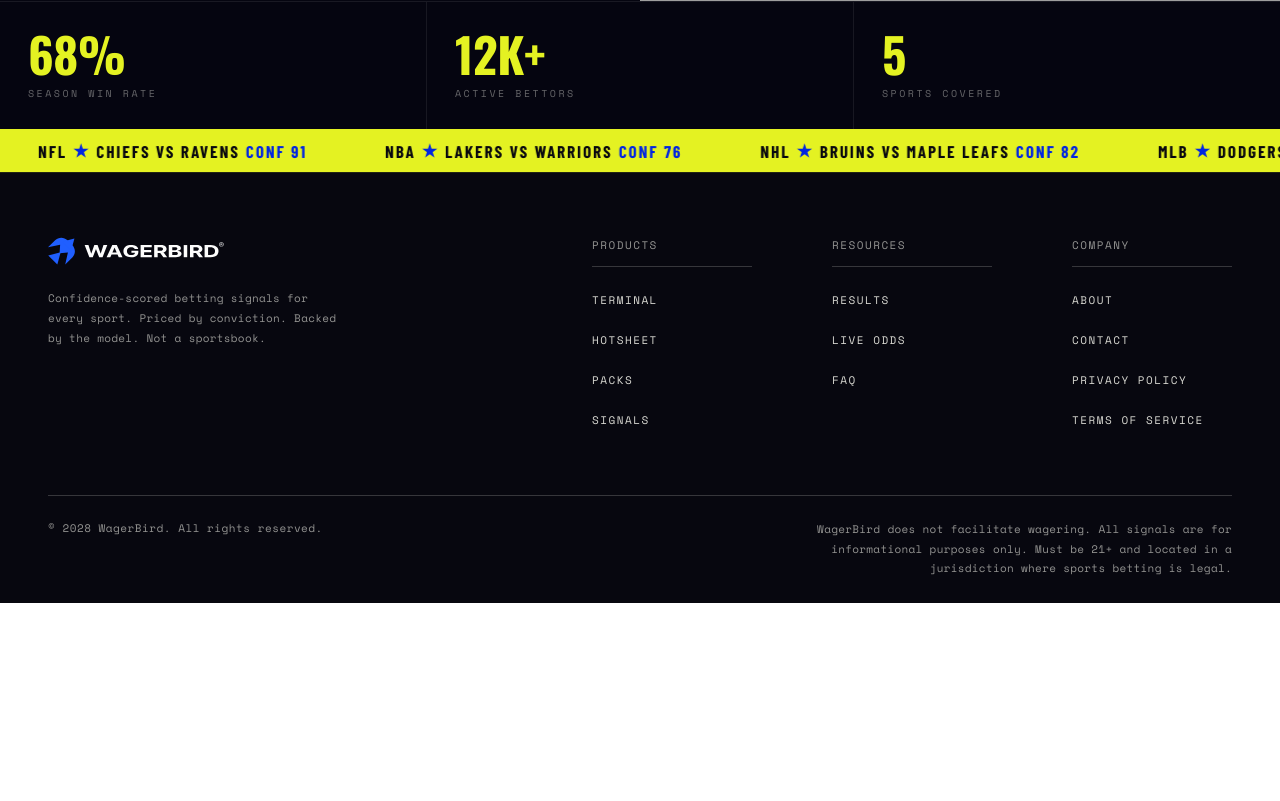
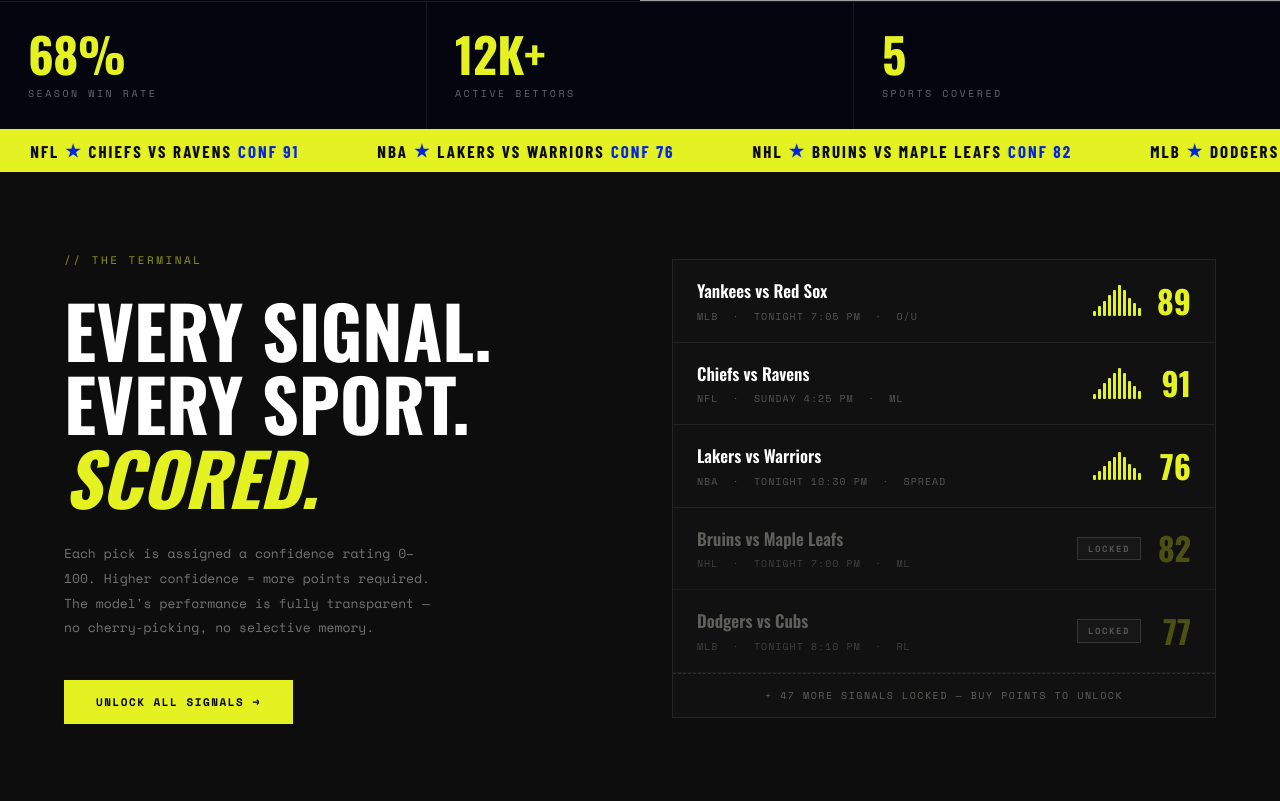
Before and after one commit to kendevops/wagerbird-app, a Next.js app: page / in a window 1280 px wide. Shown: the part 839-1640 px from the top of the page. Before the commit the page ends 1442 px from the top, so only its background shows below. Built offline with nearby package versions, Linux system fonts and the light colour scheme; grey boxes are pictures that could not be loaded; a web font is replaced by a local one.

Commit message:
Create reusable SignalCard component with hover animations

```diff
--- a/app/globals.css
+++ b/app/globals.css
@@ -97,3 +97,225 @@ body {
   font-weight: 900;
   color: var(--color-dark-blue);
 }
+
+/* ─── Signals Section ─────────────────────────────── */
+.signals-section {
+  display: grid;
+  grid-template-columns: 1fr 1fr;
+  align-items: center;
+  gap: 64px;
+  padding: 80px 64px;
+  background: #0d0d0d;
+}
+
+@media (max-width: 1024px) {
+  .signals-section {
+    grid-template-columns: 1fr;
+    padding: 60px 32px;
+    gap: 48px;
+  }
+}
+
+@media (max-width: 640px) {
+  .signals-section {
+    padding: 48px 20px;
+    gap: 40px;
+  }
+}
+
+/* Copy column */
+.signals-label {
+  display: block;
+  font-family: var(--font-space-mono), monospace;
+  font-size: 11px;
+  font-weight: 400;
+  letter-spacing: 2.5px;
+  text-transform: uppercase;
+  color: rgba(228, 242, 34, 0.6);
+  margin-bottom: 24px;
+}
+
+.signals-heading {
+  font-family: var(--font-oswald), sans-serif;
+  font-size: clamp(42px, 6vw, 72px);
+  font-weight: 700;
+  line-height: 1.02;
+  text-transform: uppercase;
+  color: #fff;
+  margin: 0 0 28px;
+}
+
+.signals-heading-accent {
+  font-style: italic;
+  color: var(--color-yellow);
+}
+
+.signals-description {
+  font-family: var(--font-space-mono), monospace;
+  font-size: 13px;
+  font-weight: 400;
+  line-height: 1.9;
+  color: rgba(240, 240, 232, 0.45);
+  max-width: 380px;
+  margin: 0 0 40px;
+}
+
+.signals-cta {
+  display: inline-flex;
+  align-items: center;
+  padding: 14px 32px;
+  background: var(--color-yellow);
+  font-family: var(--font-space-mono), monospace;
+  font-size: 11px;
+  font-weight: 700;
+  letter-spacing: 1.5px;
+  text-transform: uppercase;
+  color: #000;
+  text-decoration: none;
+  transition: background 0.18s, transform 0.18s;
+}
+
+.signals-cta:hover {
+  background: #fff;
+  transform: translateY(-1px);
+}
+
+/* Panel column */
+.signals-panel {
+  border: 1px solid rgba(255, 255, 255, 0.08);
+  background: #111111;
+  overflow: hidden;
+}
+
+.signals-cards {
+  display: flex;
+  flex-direction: column;
+}
+
+.signals-panel-footer {
+  padding: 14px 20px;
+  border-top: 1px dashed rgba(255, 255, 255, 0.12);
+  font-family: var(--font-space-mono), monospace;
+  font-size: 10px;
+  font-weight: 400;
+  letter-spacing: 1.5px;
+  text-transform: uppercase;
+  color: rgba(240, 240, 232, 0.35);
+  text-align: center;
+}
+
+/* ─── Signal Card ─────────────────────────────────── */
+.signal-card {
+  position: relative;
+  display: flex;
+  align-items: center;
+  justify-content: space-between;
+  gap: 16px;
+  padding: 18px 24px;
+  border-bottom: 1px solid rgba(255, 255, 255, 0.07);
+  background: #111111;
+  cursor: default;
+  overflow: hidden;
+  transition: background 0.2s;
+}
+
+.signal-card:hover {
+  background: #161616;
+}
+
+.signal-card--locked {
+  opacity: 0.7;
+}
+
+/* Yellow left accent bar */
+.signal-card-accent {
+  position: absolute;
+  left: 0;
+  top: 0;
+  bottom: 0;
+  width: 3px;
+  background: var(--color-yellow);
+  transform-origin: top;
+}
+
+/* Info side */
+.signal-card-info {
+  display: flex;
+  flex-direction: column;
+  gap: 5px;
+  min-width: 0;
+}
+
+.signal-card-matchup {
+  font-family: var(--font-oswald), sans-serif;
+  font-size: 17px;
+  font-weight: 600;
+  color: #fff;
+  white-space: nowrap;
+  overflow: hidden;
+  text-overflow: ellipsis;
+}
+
+.signal-card-matchup--locked {
+  color: rgba(240, 240, 232, 0.5);
+}
+
+.signal-card-meta {
+  font-family: var(--font-space-mono), monospace;
+  font-size: 10px;
+  font-weight: 400;
+  letter-spacing: 1px;
+  text-transform: uppercase;
+  color: rgba(240, 240, 232, 0.3);
+}
+
+/* Score side */
+.signal-card-score-area {
+  display: flex;
+  align-items: center;
+  gap: 14px;
+  flex-shrink: 0;
+}
+
+.signal-card-score {
+  font-family: var(--font-oswald), sans-serif;
+  font-size: 32px;
+  font-weight: 700;
+  color: var(--color-yellow);
+  line-height: 1;
+  min-width: 36px;
+  text-align: right;
+}
+
+.signal-card-score--locked {
+  color: rgba(228, 242, 34, 0.4);
+}
+
+/* Confidence bars visualizer */
+.signal-bars {
+  display: flex;
+  align-items: flex-end;
+  gap: 2px;
+}
+
+.signal-bar {
+  display: block;
+  width: 3px;
+  background: var(--color-yellow);
+  border-radius: 1px;
+}
+
+/* Locked badge */
+.signal-locked-badge {
+  display: inline-flex;
+  align-items: center;
+  padding: 4px 10px;
+  border: 1px solid rgba(240, 240, 232, 0.2);
+  font-family: var(--font-space-mono), monospace;
+  font-size: 9px;
+  font-weight: 700;
+  letter-spacing: 1.5px;
+  text-transform: uppercase;
+  color: rgba(240, 240, 232, 0.4);
+  background: rgba(255, 255, 255, 0.04);
+}
--- a/app/page.tsx
+++ b/app/page.tsx
@@ -1,11 +1,13 @@
 import Hero from "@/components/Hero";
 import Ticker from "@/components/Ticker";
+import Signals from "@/components/Signals";
 
 export default function Home() {
   return (
     <main>
       <Hero />
       <Ticker />
+      <Signals />
     </main>
   );
 }
--- /dev/null
+++ b/components/SignalCard.tsx
@@ -0,0 +1,92 @@
+"use client";
+
+import { motion, AnimatePresence } from "framer-motion";
+import { useState } from "react";
+
+// Bar heights pattern for the confidence visualizer (10 bars)
+const BAR_HEIGHTS = [4, 8, 12, 16, 20, 24, 20, 14, 10, 6];
+
+function ConfidenceBars({ confidence }: { confidence: number }) {
+  // Scale bars based on confidence (70–100 range)
+  const scale = confidence / 100;
+  return (
+    <div className="signal-bars" aria-hidden="true">
+      {BAR_HEIGHTS.map((h, i) => (
+        <span
+          key={i}
+          className="signal-bar"
+          style={{ height: `${Math.round(h * scale + h * 0.4)}px` }}
+        />
+      ))}
+    </div>
+  );
+}
+
+export interface SignalCardProps {
+  matchup: string;
+  sport: string;
+  time: string;
+  betType: string;
+  confidence: number;
+  locked?: boolean;
+}
+
+export default function SignalCard({
+  matchup,
+  sport,
+  time,
+  betType,
+  confidence,
+  locked = false,
+}: SignalCardProps) {
+  const [hovered, setHovered] = useState(false);
+
+  return (
+    <motion.div
+      className={`signal-card${locked ? " signal-card--locked" : ""}`}
+      onHoverStart={() => setHovered(true)}
+      onHoverEnd={() => setHovered(false)}
+      animate={{
+        boxShadow: hovered
+          ? "0 0 0 1px rgba(228,242,34,0.25), 0 8px 32px rgba(228,242,34,0.12)"
+          : "0 0 0 0px rgba(228,242,34,0), 0 0px 0px rgba(228,242,34,0)",
+      }}
+      transition={{ duration: 0.22, ease: "easeOut" }}
+    >
+      {/* Yellow left accent bar */}
+      <AnimatePresence>
+        {hovered && (
+          <motion.span
+            className="signal-card-accent"
+            initial={{ scaleY: 0, originY: 0 }}
+            animate={{ scaleY: 1 }}
+            exit={{ scaleY: 0 }}
+            transition={{ duration: 0.2, ease: "easeOut" }}
+          />
+        )}
+      </AnimatePresence>
+
+      {/* Left: matchup info */}
+      <div className="signal-card-info">
+        <span className={`signal-card-matchup${locked ? " signal-card-matchup--locked" : ""}`}>
+          {matchup}
+        </span>
+        <span className="signal-card-meta">
+          {sport} &nbsp;·&nbsp; {time} &nbsp;·&nbsp; {betType}
+        </span>
+      </div>
+
+      {/* Right: confidence display */}
+      <div className="signal-card-score-area">
+        {locked ? (
+          <span className="signal-locked-badge">LOCKED</span>
+        ) : (
+          <ConfidenceBars confidence={confidence} />
+        )}
+        <span className={`signal-card-score${locked ? " signal-card-score--locked" : ""}`}>
+          {confidence}
+        </span>
+      </div>
+    </motion.div>
+  );
+}
--- /dev/null
+++ b/components/Signals.tsx
@@ -0,0 +1,48 @@
+import SignalCard, { SignalCardProps } from "./SignalCard";
+
+const signals: SignalCardProps[] = [
+  { matchup: "Yankees vs Red Sox", sport: "MLB", time: "Tonight 7:05 PM", betType: "O/U",    confidence: 89, locked: false },
+  { matchup: "Chiefs vs Ravens",   sport: "NFL", time: "Sunday 4:25 PM",  betType: "ML",     confidence: 91, locked: false },
+  { matchup: "Lakers vs Warriors", sport: "NBA", time: "Tonight 10:30 PM",betType: "Spread", confidence: 76, locked: false },
+  { matchup: "Bruins vs Maple Leafs", sport: "NHL", time: "Tonight 7:00 PM", betType: "ML", confidence: 82, locked: true  },
+  { matchup: "Dodgers vs Cubs",    sport: "MLB", time: "Tonight 8:10 PM", betType: "RL",     confidence: 77, locked: true  },
+];
+
+export default function Signals() {
+  return (
+    <section className="signals-section">
+      {/* Left — copy */}
+      <div className="signals-copy">
+        <span className="signals-label">// The Terminal</span>
+
+        <h2 className="signals-heading">
+          Every Signal.<br />
+          Every Sport.<br />
+          <em className="signals-heading-accent">Scored.</em>
+        </h2>
+
+        <p className="signals-description">
+          Each pick is assigned a confidence rating 0–100. Higher confidence = more points required.
+          The model's performance is fully transparent — no cherry-picking, no selective memory.
+        </p>
+
+        <a href="/packs" className="signals-cta">
+          Unlock All Signals →
+        </a>
+      </div>
+
+      {/* Right — signal cards panel */}
+      <div className="signals-panel">
+        <div className="signals-cards">
+          {signals.map((signal, i) => (
+            <SignalCard key={i} {...signal} />
+          ))}
+        </div>
+
+        <div className="signals-panel-footer">
+          + 47 more signals locked — Buy points to unlock
+        </div>
+      </div>
+    </section>
+  );
+}
```
